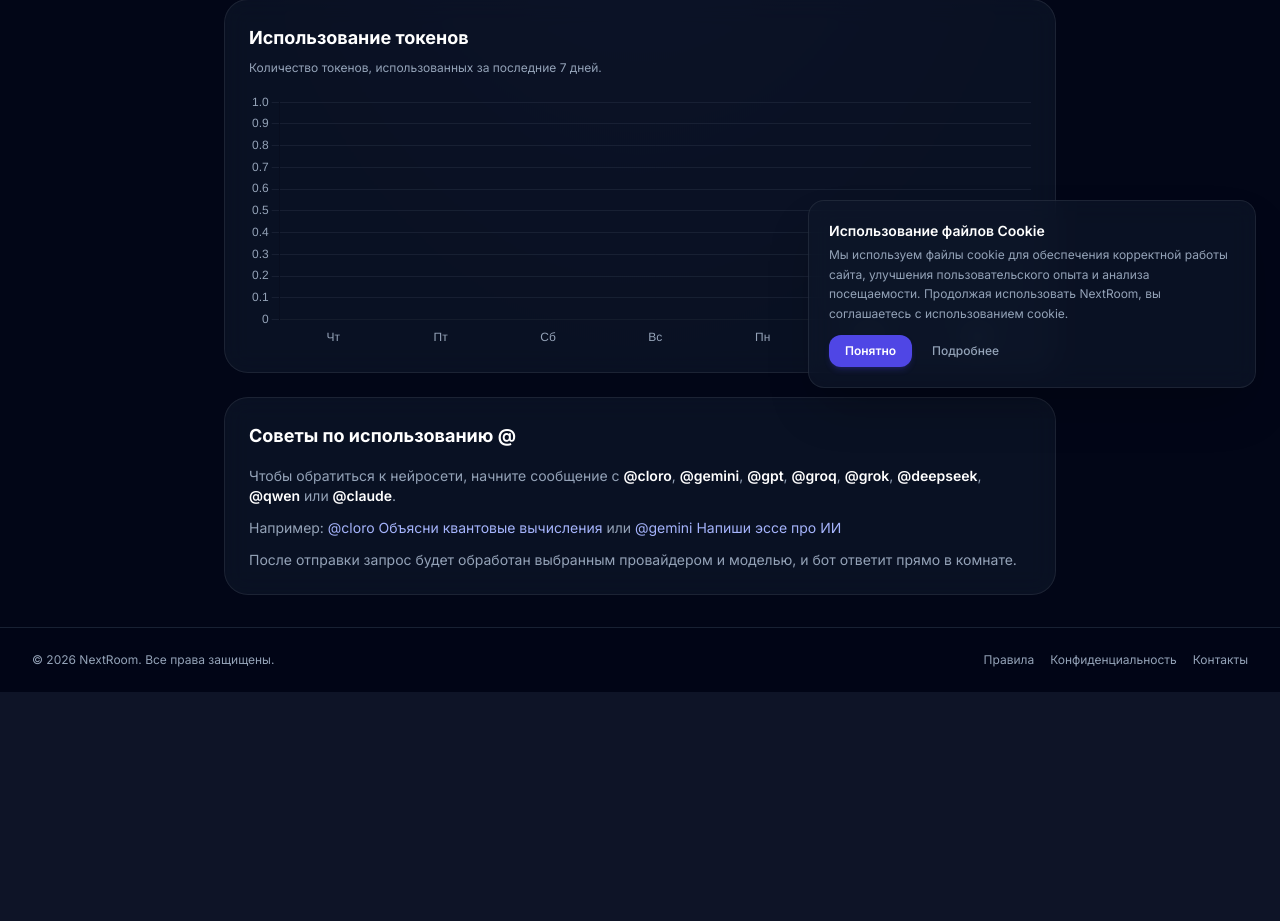
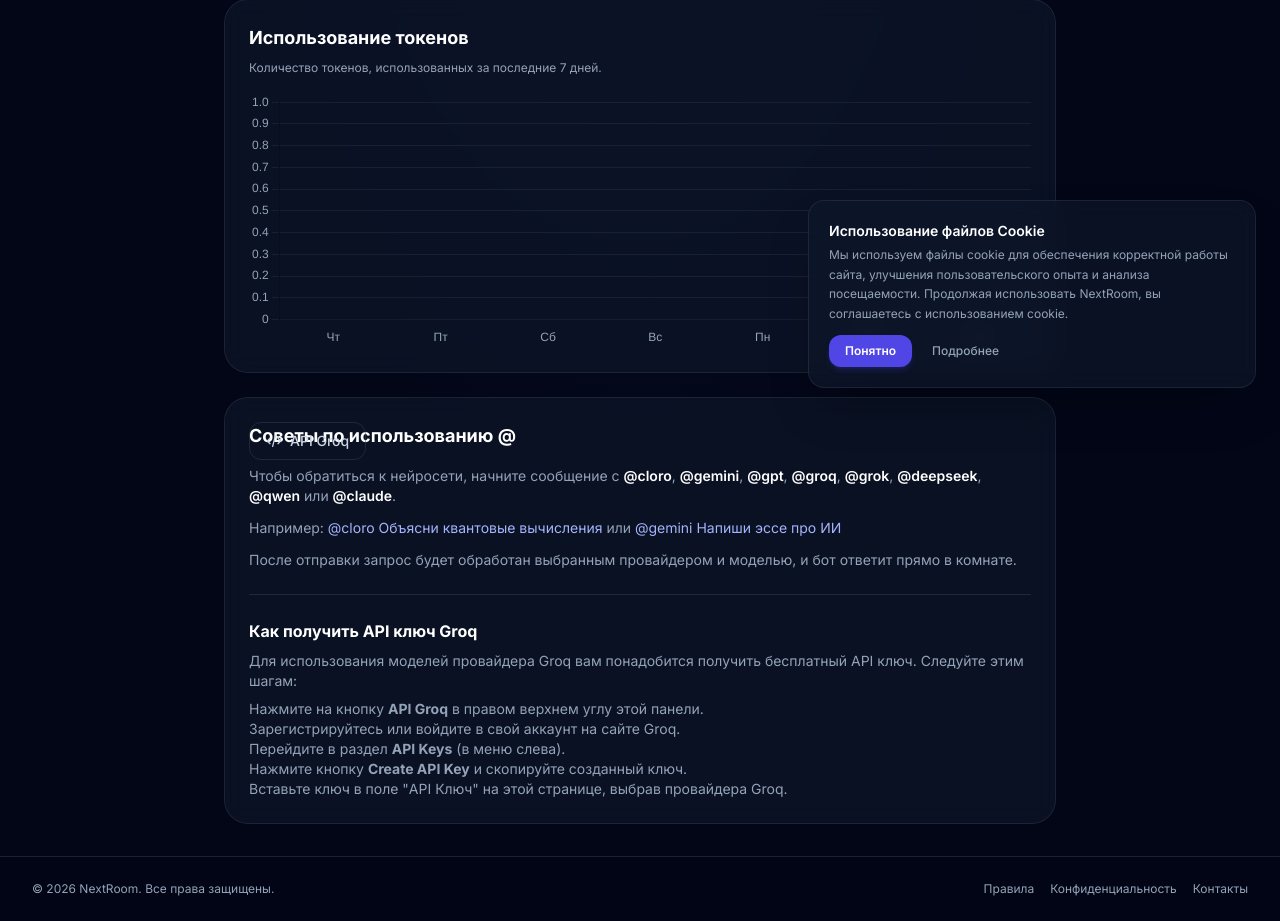
Before and after one commit to X2X1321/nextroom, a Django app: page /ai-management/ in a window 1280 px wide. Shown: the part 396-1317 px from the top of the page. Before the commit the page ends 1088 px from the top, so only its background shows below. Run offline with Django 4.2, Linux system fonts and the light colour scheme; the visitor is signed in with stand-in values (Sample User, id 1); data comes from the database, SQL or seed files in the repository; data that the repository does not hold is empty; some libraries are stand-ins or nearby versions; some web fonts are replaced.

Commit message:
fix(ai): move DeepSeek V4 Pro to RouterAI and relocate API Groq button

```diff
--- a/chat/models_catalog.py
+++ b/chat/models_catalog.py
@@ -9,7 +9,7 @@ MODELS_CATALOG = [
     {'id': 'openai/gpt-oss-20b', 'name': 'gpt-oss-20b', 'provider': 'RouterAI', 'description': 'gpt-oss-20b — это модель с открытыми весами на 21 миллиард параметров, выпущенная OpenAI под лицензией Apache 2.0. Она использует архитектуру Mixture-of-Experts (MoE) с 3,6 миллиардами активных параметров на каждый прямой проход, оптимизированную для инференса с низкой задержкой и развертывания на потребительском или однопроцессорном оборудовании. Модель обучена в формате ответов Harmony от OpenAI и поддерживает настройку уровня рассуждений, тонкую настройку и агентные возможности, включая вызов функций, использование инструментов и структурированные выводы.', 'context_length': 134144, 'pricing': {'prompt': 3.84, 'completion': 15.6, 'prompt_formatted': '3.84', 'completion_formatted': '15.60'}, 'logo': 'https://upload.wikimedia.org/wikipedia/commons/0/04/ChatGPT_logo.svg'},
     {'id': 'google/gemini-2.5-flash-lite', 'name': 'Gemini 2.5 Flash Lite', 'provider': 'RouterAI', 'description': 'Gemini 2.5 Flash-Lite — это облегчённая модель рассуждений в семействе Gemini 2.5, оптимизированная для сверхнизкой задержки и экономической эффективности. Она обеспечивает улучшенную пропускную способность, более быстрое генерирование токенов и лучшую производительность по общим тестам по сравнению с более ранними моделями Flash. По умолчанию “мышление” (т.е. многократное рассуждение) отключено, чтобы приоритет отдавался скорости, но разработчики могут включить его через параметр Reasoning API, чтобы избирательно обменивать стоимость на интеллект.', 'context_length': 1048576, 'pricing': {'prompt': 12.0, 'completion': 50.4, 'prompt_formatted': '12.00', 'completion_formatted': '50.40'}, 'logo': 'https://upload.wikimedia.org/wikipedia/commons/c/c1/Google_%22G%22_logo.svg'},
     {'id': 'openrouter/auto-beta', 'name': 'OpenRouter Auto Beta', 'provider': 'OpenRouter', 'description': 'OpenRouter Auto Beta.', 'context_length': 1048576, 'pricing': {'prompt': 12.0, 'completion': 12.0, 'prompt_formatted': '12.00', 'completion_formatted': '12.00'}, 'logo': 'https://upload.wikimedia.org/wikipedia/commons/1/13/ChatGPT-Logo.png'},
-    {'id': 'deepseek/deepseek-v4-pro', 'name': 'DeepSeek V4 Pro', 'provider': 'DeepSeek', 'description': 'DeepSeek V4 Pro — это крупномасштабная модель Mixture-of-Experts от DeepSeek с общим количеством параметров 1,6 триллиона и 49 миллиардами активированных параметров, поддерживающая контекстное окно в 1 миллион токенов.', 'context_length': 1048576, 'pricing': {'prompt': 54.0, 'completion': 108.0, 'prompt_formatted': '54.00', 'completion_formatted': '108.00'}, 'logo': 'https://upload.wikimedia.org/wikipedia/commons/1/13/ChatGPT-Logo.png'},
+    {'id': 'deepseek/deepseek-v4-pro', 'name': 'DeepSeek V4 Pro', 'provider': 'RouterAI', 'description': 'DeepSeek V4 Pro — это крупномасштабная модель Mixture-of-Experts от DeepSeek с общим количеством параметров 1,6 триллиона и 49 миллиардами активированных параметров, поддерживающая контекстное окно в 1 миллион токенов.', 'context_length': 1048576, 'pricing': {'prompt': 54.0, 'completion': 108.0, 'prompt_formatted': '54.00', 'completion_formatted': '108.00'}, 'logo': 'https://upload.wikimedia.org/wikipedia/commons/1/13/ChatGPT-Logo.png'},
     {'id': 'openai/gpt-oss-120b', 'name': 'gpt-oss-120b', 'provider': 'Groq', 'description': 'Groq model: openai/gpt-oss-120b', 'context_length': 128000, 'pricing': {'prompt': 0.0, 'completion': 0.0, 'prompt_formatted': '0.00', 'completion_formatted': '0.00'}, 'logo': 'https://upload.wikimedia.org/wikipedia/commons/1/13/ChatGPT-Logo.png', 'hide_in_pricing': True},
     {'id': 'llama-3.1-8b-instant', 'name': 'llama-3.1-8b-instant', 'provider': 'Groq', 'description': 'Groq model: llama-3.1-8b-instant', 'context_length': 128000, 'pricing': {'prompt': 0.0, 'completion': 0.0, 'prompt_formatted': '0.00', 'completion_formatted': '0.00'}, 'logo': 'https://upload.wikimedia.org/wikipedia/commons/1/13/ChatGPT-Logo.png', 'hide_in_pricing': True},
     {'id': 'llama-3.3-70b-versatile', 'name': 'llama-3.3-70b-versatile', 'provider': 'Groq', 'description': 'Groq model: llama-3.3-70b-versatile', 'context_length': 128000, 'pricing': {'prompt': 0.0, 'completion': 0.0, 'prompt_formatted': '0.00', 'completion_formatted': '0.00'}, 'logo': 'https://upload.wikimedia.org/wikipedia/commons/1/13/ChatGPT-Logo.png', 'hide_in_pricing': True},
@@ -23,6 +23,5 @@ MODELS_CATALOG = [
 AVAILABLE_PROVIDERS = [
     ('routerai', 'RouterAI', 'RouterAI Auto'),
     ('openrouter', 'OpenRouter', 'OpenRouter Auto Beta'),
-    ('deepseek', 'DeepSeek', 'DeepSeek V4 Pro'),
     ('groq', 'Groq', 'groq auto'),
 ]
--- a/templates/chat/ai_management.html
+++ b/templates/chat/ai_management.html
@@ -133,12 +133,27 @@
         </table>
     </div>
 
-    <div class="glass-panel rounded-3xl p-6">
+    <div class="glass-panel rounded-3xl p-6 relative">
+        <a href="https://groq.com" target="_blank" class="absolute top-6 right-6 inline-flex items-center gap-2 rounded-xl bg-slate-800/50 hover:bg-slate-700/50 px-4 py-2 text-sm font-medium text-slate-300 transition-colors border border-slate-700/50">
+            <svg class="w-4 h-4" fill="none" stroke="currentColor" viewBox="0 0 24 24"><path stroke-linecap="round" stroke-linejoin="round" stroke-width="2" d="M10 20l4-16m4 4l4 4-4 4M6 16l-4-4 4-4"></path></svg>
+            API Groq
+        </a>
         <h2 class="text-lg font-bold text-white mb-4">Советы по использованию @</h2>
         <div class="space-y-3 text-sm text-slate-400">
             <p>Чтобы обратиться к нейросети, начните сообщение с <span class="font-semibold text-white">@cloro</span>, <span class="font-semibold text-white">@gemini</span>, <span class="font-semibold text-white">@gpt</span>, <span class="font-semibold text-white">@groq</span>, <span class="font-semibold text-white">@grok</span>, <span class="font-semibold text-white">@deepseek</span>, <span class="font-semibold text-white">@qwen</span> или <span class="font-semibold text-white">@claude</span>.</p>
             <p>Например: <span class="text-indigo-300">@cloro Объясни квантовые вычисления</span> или <span class="text-indigo-300">@gemini Напиши эссе про ИИ</span></p>
             <p>После отправки запрос будет обработан выбранным провайдером и моделью, и бот ответит прямо в комнате.</p>
+        </div>
+        <div class="mt-6 pt-6 border-t border-slate-700/50">
+            <h3 class="text-md font-bold text-white mb-2">Как получить API ключ Groq</h3>
+            <p class="text-sm text-slate-400 mb-2">Для использования моделей провайдера Groq вам понадобится получить бесплатный API ключ. Следуйте этим шагам:</p>
+            <ol class="list-decimal list-inside space-y-1 text-sm text-slate-400">
+                <li>Нажмите на кнопку <strong>API Groq</strong> в правом верхнем углу этой панели.</li>
+                <li>Зарегистрируйтесь или войдите в свой аккаунт на сайте Groq.</li>
+                <li>Перейдите в раздел <strong>API Keys</strong> (в меню слева).</li>
+                <li>Нажмите кнопку <strong>Create API Key</strong> и скопируйте созданный ключ.</li>
+                <li>Вставьте ключ в поле "API Ключ" на этой странице, выбрав провайдера Groq.</li>
+            </ol>
         </div>
     </div>
 </div>
--- a/templates/chat/models_pricing.html
+++ b/templates/chat/models_pricing.html
@@ -15,10 +15,6 @@
             </p>
         </div>
         <div class="flex items-center gap-3">
-            <a href="https://groq.com" target="_blank" class="inline-flex items-center gap-2 rounded-xl bg-slate-800/50 hover:bg-slate-700/50 px-4 py-2 text-sm font-medium text-slate-300 transition-colors border border-slate-700/50">
-                <svg class="w-4 h-4" fill="none" stroke="currentColor" viewBox="0 0 24 24"><path stroke-linecap="round" stroke-linejoin="round" stroke-width="2" d="M10 20l4-16m4 4l4 4-4 4M6 16l-4-4 4-4"></path></svg>
-                API Groq
-            </a>
             <a href="{% url 'ai_management' %}" class="inline-flex items-center gap-2 rounded-xl bg-slate-800/50 hover:bg-slate-700/50 px-4 py-2 text-sm font-medium text-slate-300 transition-colors border border-slate-700/50">
                 <svg class="w-4 h-4" fill="none" stroke="currentColor" viewBox="0 0 24 24"><path stroke-linecap="round" stroke-linejoin="round" stroke-width="2" d="M10 19l-7-7m0 0l7-7m-7 7h18"></path></svg>
                 Назад к управлению
```
